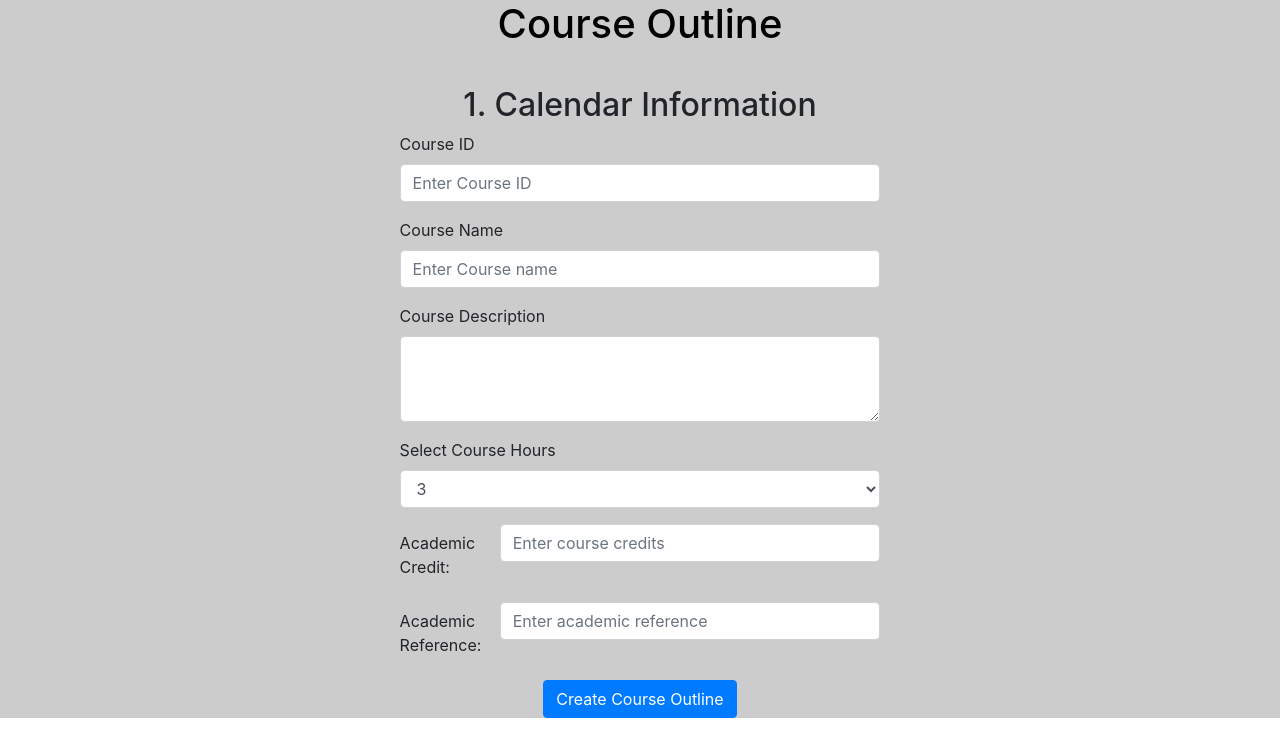
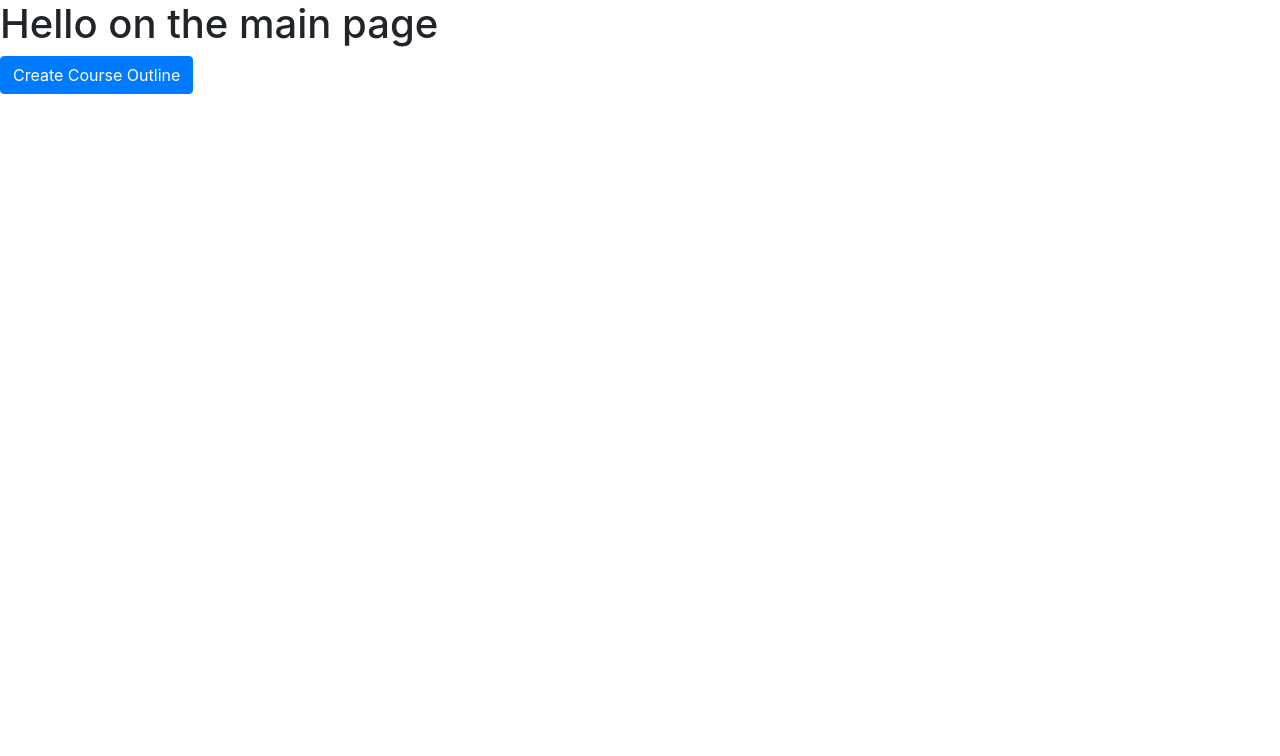
Before and after one commit to khoi16ngo/ENSF607WebDevProject, a React (Create React App) app in the folder project/: page / in a window 1280 px wide. Shown: the top 756 px of the page. Built offline with nearby package versions, Linux system fonts and the light colour scheme.

Commit message:
Switching menus not currently working

```diff
--- a/project/src/App.js
+++ b/project/src/App.js
@@ -2,13 +2,15 @@ import React, {useState, useEffect} from "react";
 import 'bootstrap/dist/css/bootstrap.css';
 import useSetState from './useSetState';
 import MyForm from "./Pages/MyForm";
-import CreateForm from "./Pages/CreateForm"
+import CreateForm from "./Pages/CreateForm";
+import Home from "./Pages/Home";
 import './App.css';
 
 function App() {
 
   const [state, setState] = useSetState({})
   const [isSubmitted, setIsSubmitted] = useState(false);
+  const [isCreated, setIsCreated] = useState(false)
 
   const [courses, setCourses] = useState([]);
 
@@ -32,16 +34,36 @@ function App() {
   // }, [])
 
   return (
+    <div>
+      {isCreated ?
+        <CreateForm
+          state={state}
+          setState={setState}
+          setIsSubmitted={setIsSubmitted}
+          setIsCreated={setIsCreated}
+        />
+        :
+        <Home
+          state={state}
+          setState={setState}
+          setIsCreated={setIsCreated}
+          setIsSubmitted={setIsSubmitted}
+        />}
 
-    <div>
       {isSubmitted ?
-        <MyForm state={state} />
+        <MyForm
+          state={state}
+
+
+        />
         :
-        <CreateForm
-        state={state}
-        setState={setState}
-        setIsSubmitted={setIsSubmitted}
-      />}
+        console.log("Waiting")
+        // <CreateForm
+        // state={state}
+        // setState={setState}
+        //   setIsSubmitted={setIsSubmitted}
+        // />
+      }
     </div>
   );
 }
--- a/project/src/Pages/CreateForm.js
+++ b/project/src/Pages/CreateForm.js
@@ -1,4 +1,4 @@
-import { React, useState } from "react";
+import { React, useState, optionState } from "react";
 import 'bootstrap/dist/css/bootstrap.css';
 import { Button, Form, Col, Row } from 'react-bootstrap';
 import useSetState from '../useSetState';
@@ -6,7 +6,7 @@ import './CreateForm.css';
 
 // import { BrowserRouter, Router } from "react-router-dom";
 
-export default function CreateForm({ state, setState, setIsSubmitted }) {
+export default function CreateForm({ state, setState, setIsSubmitted, setIsCreated }) {
 
 
 
@@ -58,7 +58,7 @@ export default function CreateForm({ state, setState, setIsSubmitted }) {
                 <Form.Group controlId="Form.ControlSelect1">
                     <Form.Label>Select Course Hours</Form.Label>
                             <Form.Control as="select"
-                                value={state.hours || ''}
+                                value={optionState}
                                 onSelect={(e) => {
                                     e.preventDefault();
                                     setState({hours: e.target.value})
@@ -138,8 +138,9 @@ export default function CreateForm({ state, setState, setIsSubmitted }) {
                 variant="primary"
                 onClick={(e) => {
                     e.preventDefault();
-                    setIsSubmitted(true)
-                // window.location.href='http://localhost:3001/form';
+                    setIsSubmitted(true);
+                    setIsCreated(false);
+
                 }}
             > Create Course Outline</Button>
             </div>
--- /dev/null
+++ b/project/src/Pages/Home.js
@@ -0,0 +1,22 @@
+import React, {useState, useEffect} from "react";
+import 'bootstrap/dist/css/bootstrap.css';
+import { Button} from 'react-bootstrap';
+
+export default function Home({ state, setState, setIsCreated}) {
+    return (
+        <div>
+            <h1>Hello on the main page</h1>
+             <Button
+
+                type="button"
+                variant="primary"
+                onClick={(e) => {
+                    e.preventDefault();
+                    setIsCreated(true);
+
+
+                }}
+            > Create Course Outline</Button>
+        </div>
+    )
+}
--- a/project/src/Pages/MyForm.js
+++ b/project/src/Pages/MyForm.js
@@ -1,7 +1,7 @@
 import React from "react";
 import './MyForm.css';
 
-export default function Form({ state }) {
+export default function Form({ state  }) {
     return (
         <div className='syllabus'>
             <h1 className='title' >Course</h1>
```
Also changed, not shown: 1 other file (tests, documents, lock files or other folders).
